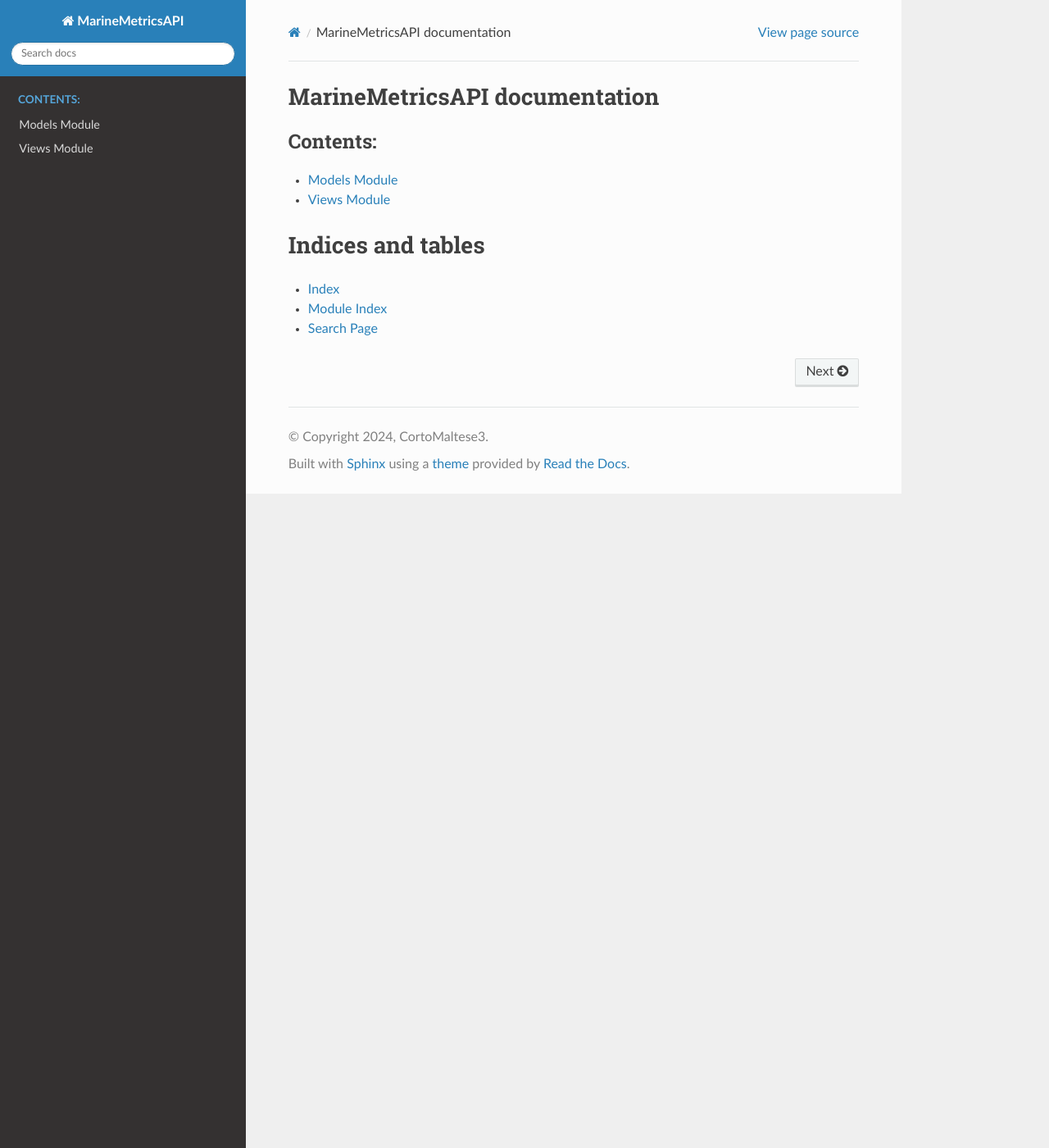
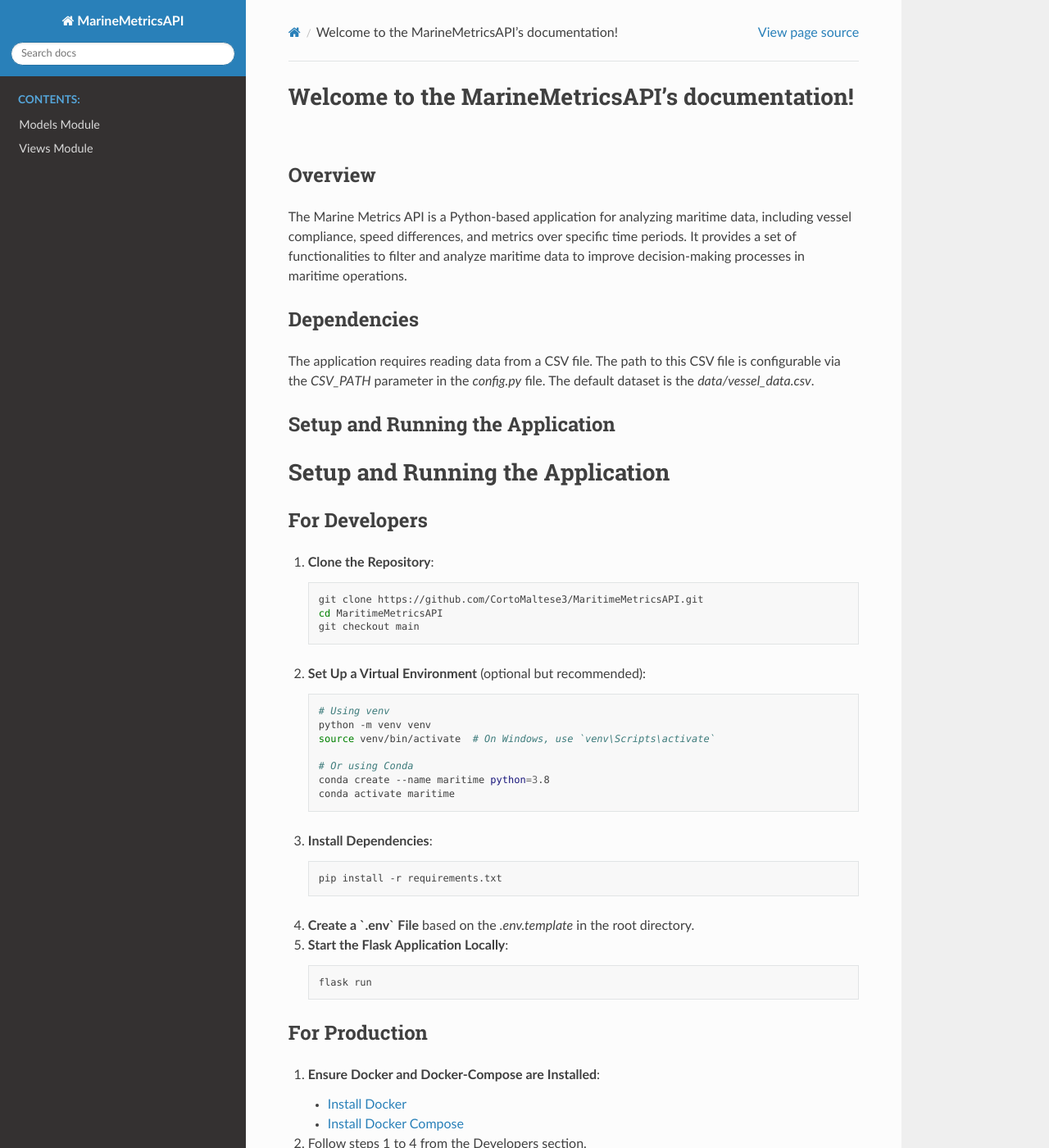
Before and after one commit to CortoMaltese3/MaritimeMetricsAPI, a Sphinx documentation site: the page built from doc/index.rst, in a window 1280 px wide and 1400 px high. Shown: the whole window at 82% size. Built offline with Sphinx 7.4.7 and the Read the Docs theme 2.0.0, drawn with Linux system fonts in a browser that asks for light colours; some of the changed text lies outside the part shown.

Commit message:
chore/Update sphinx documentation with setup and dev information

```diff
--- a/doc/index.rst
+++ b/doc/index.rst
@@ -3,8 +3,32 @@
    You can adapt this file completely to your liking, but it should at least
    contain the root `toctree` directive.
 
-MarineMetricsAPI documentation
-============================================
+Welcome to the MarineMetricsAPI's documentation!
+=================================================
+
+Overview
+--------
+The Marine Metrics API is a Python-based application for analyzing maritime data, including vessel compliance, speed differences, and metrics over specific time periods. It provides a set of functionalities to filter and analyze maritime data to improve decision-making processes in maritime operations.
+
+Dependencies
+------------
+The application requires reading data from a CSV file. The path to this CSV file is configurable via the `CSV_PATH` parameter in the `config.py` file. The default dataset is the `data/vessel_data.csv`.
+
+Setup and Running the Application
+---------------------------------
+.. include:: ./setup.rst
+
+Logging
+-------
+The application logs important actions and errors, facilitating debugging and monitoring. The logs are stored locally in the `app.log` file.
+
+Documentation
+-------------
+Developer documentation, including a detailed description of API endpoints and usage examples, can be found `here <https://cortomaltese3.github.io/MaritimeMetricsAPI/>`_.
+
+Before Opening a Pull Request
+------------------------------
+Ensure you run the tests and comply with the linting standards before opening a pull request.
 
 .. toctree::
    :maxdepth: 2
@@ -12,8 +36,6 @@ MarineMetricsAPI documentation
 
    api
 
-
-
 Indices and tables
 ==================
 
--- /dev/null
+++ b/doc/setup.rst
@@ -0,0 +1,55 @@
+Setup and Running the Application
+=================================
+
+For Developers
+--------------
+
+1. **Clone the Repository**:
+
+   .. code-block:: sh
+
+      git clone https://github.com/CortoMaltese3/MaritimeMetricsAPI.git
+      cd MaritimeMetricsAPI
+      git checkout main
+
+2. **Set Up a Virtual Environment** (optional but recommended):
+
+   .. code-block:: sh
+
+      # Using venv
+      python -m venv venv
+      source venv/bin/activate  # On Windows, use `venv\Scripts\activate`
+
+      # Or using Conda
+      conda create --name maritime python=3.8
+      conda activate maritime
+
+3. **Install Dependencies**:
+
+   .. code-block:: sh
+
+      pip install -r requirements.txt
+
+4. **Create a `.env` File** based on the `.env.template` in the root directory.
+
+5. **Start the Flask Application Locally**:
+
+   .. code-block:: sh
+
+      flask run
+
+For Production
+--------------
+
+1. **Ensure Docker and Docker-Compose are Installed**:
+
+   - `Install Docker <https://docs.docker.com/get-docker/>`_
+   - `Install Docker Compose <https://docs.docker.com/compose/install/>`_
+
+2. Follow steps 1 to 4 from the Developers section.
+
+3. **Use Docker Compose to Run the Application**:
+
+   .. code-block:: sh
+
+      docker-compose up --build
```
